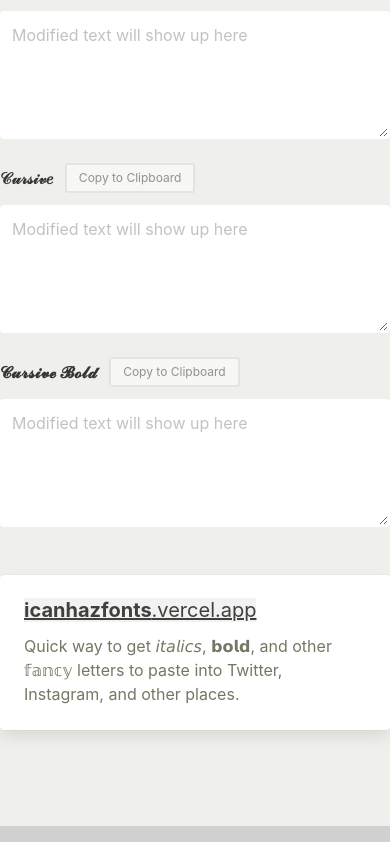
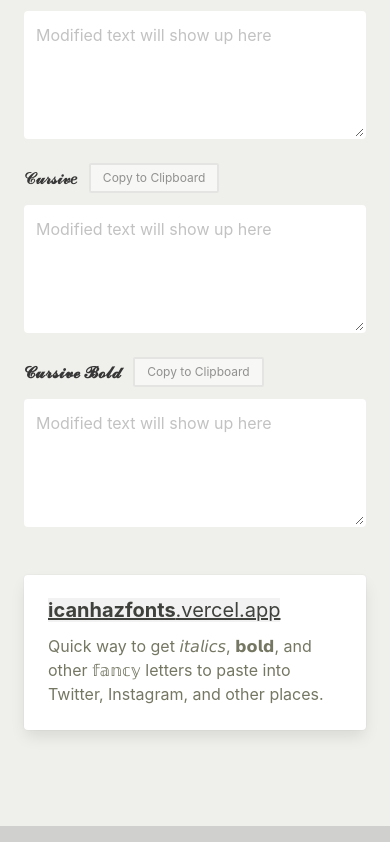
Before and after one commit to yatharth/timellama, a Next.js app: page / in a window 390 px wide. Shown: the part 2389-3231 px from the top of the page. Built offline with nearby package versions, Linux system fonts and the light colour scheme.

Commit message:
Add horizontal padding for mobile + use Bulma container class instead of custom MaxWidthLayout component

```diff
--- a/pages/index.tsx
+++ b/pages/index.tsx
@@ -35,8 +35,8 @@ const Index: NextPage = () => {
     };
 
     return <>
-        <MaxWidthLayout>
-            <div className='py-6'>
+        <div className='py-6 px-5'>
+            <div className='container' style={{maxWidth: '30rem'}}>
 
                 <div className='mb-6'>
                     <TextareaAutosize autoFocus minRows={3} className={'textarea'} placeholder={"Add text here"}
@@ -95,10 +95,9 @@ const Index: NextPage = () => {
                 </div>
 
             </div>
+        </div>
 
-        </MaxWidthLayout>
-
-        <footer className='footer py-6 mt-6'>
+        <footer className='footer py-6 px-4 mt-6'>
             <div className='content has-text-centered'>
                 <p>
                     <strong>icanhazfonts</strong> by <a href='https://yatharth.io'>Yatharth Agarwal</a>.
```
